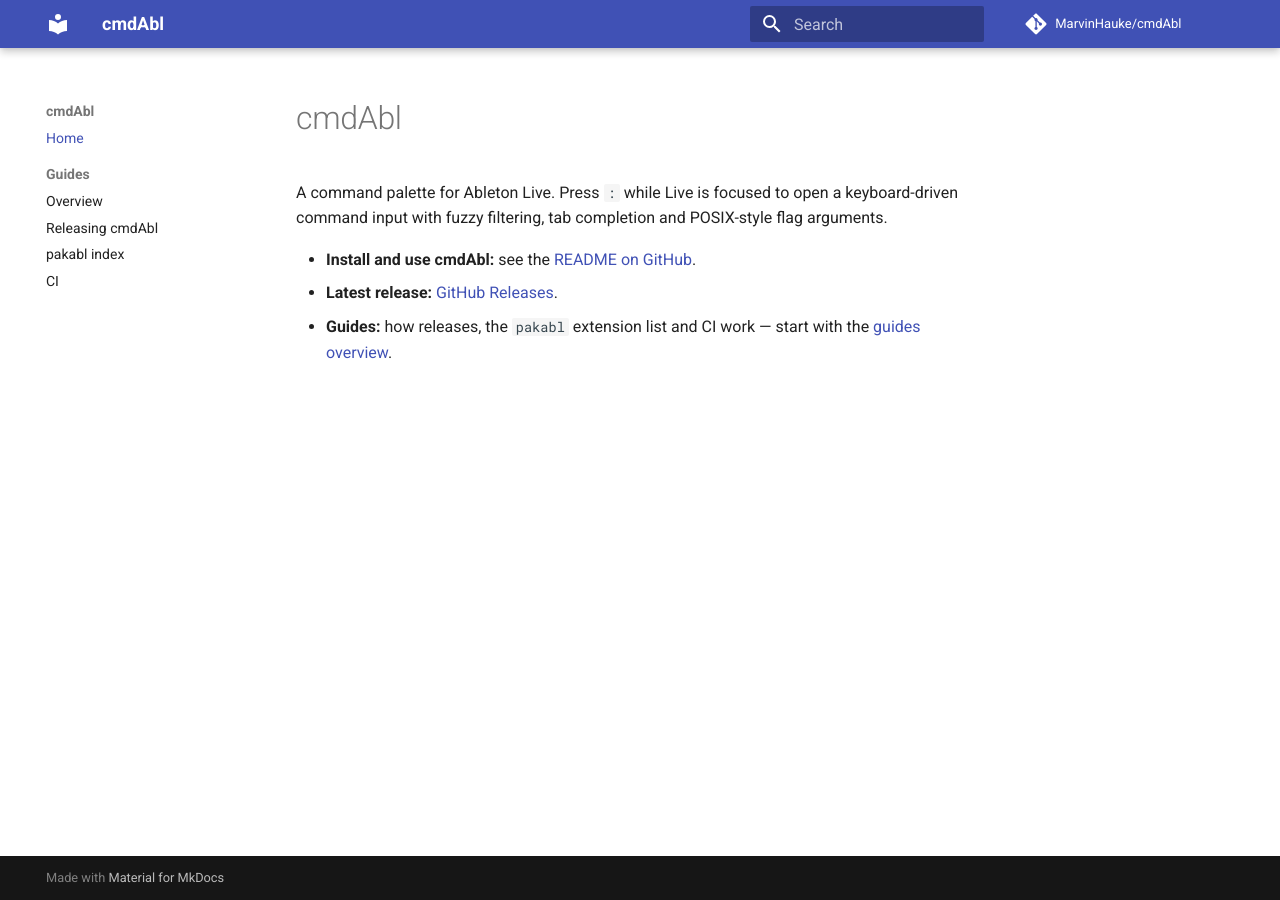
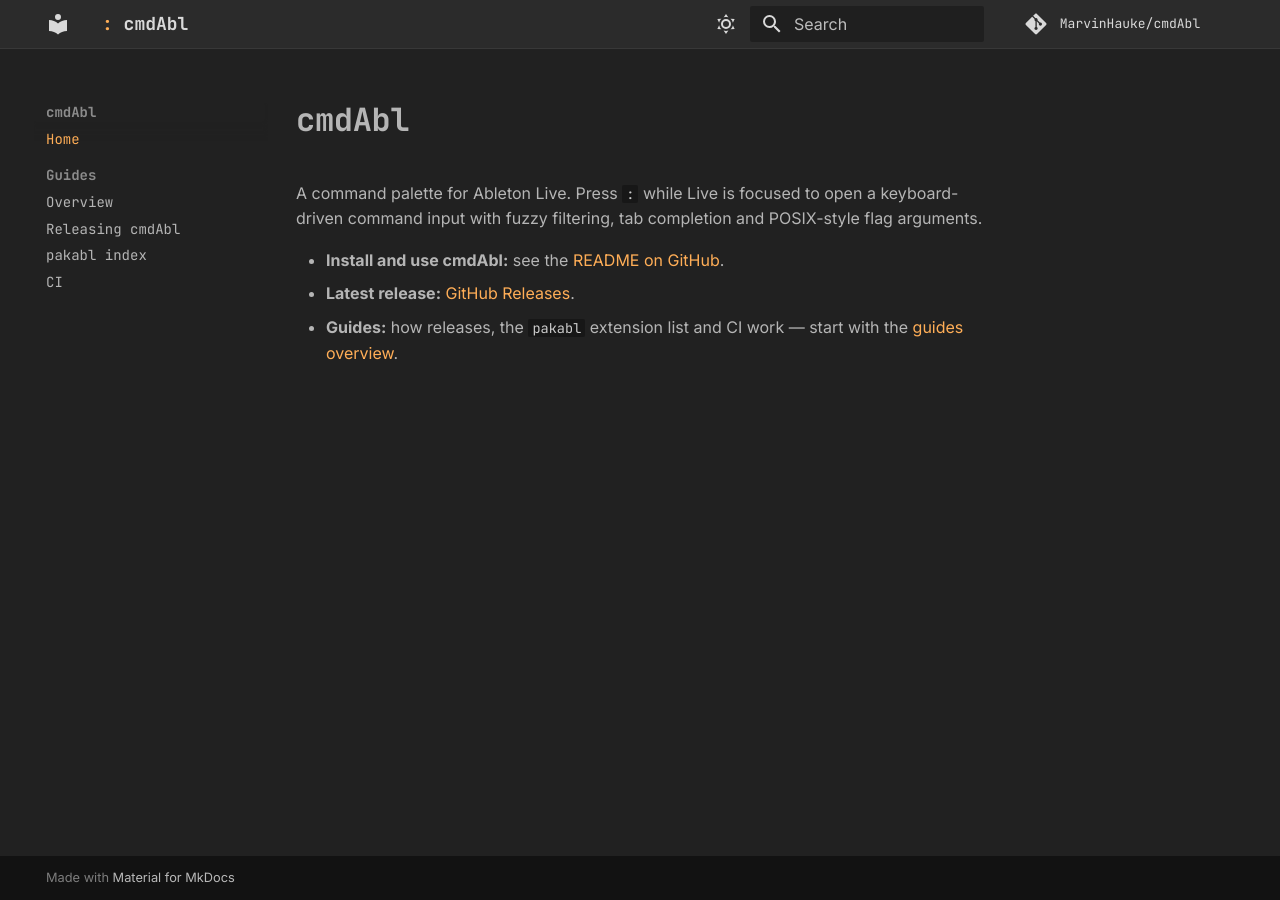
Before and after one commit to MarvinHauke/cmdAbl, an MkDocs documentation site: the page built from docs/index.md, in a window 1280 px wide. Built offline with MkDocs 1.6.1 and Material for MkDocs 9.7.7, drawn with Linux system fonts in a browser that asks for light colours; comment, search, counter and statistics services are not loaded.

Commit message:
docs: dark/light theme for the MkDocs site matching the cmdAbl palette
Dark by default with a light toggle; colors, monospace chrome and the orange
accent follow ui/shared.css, and the header shows the ":" palette prompt.

Co-Authored-By: Claude Sonnet 5.5 <noreply@anthropic.com>

```diff
--- /dev/null
+++ b/docs/stylesheets/cmdabl.css
@@ -0,0 +1,71 @@
+/* cmdAbl docs theme — mirrors the palette in ui/shared.css (Ableton-style dark greys,
+   monospace, one orange accent). Dark is the default; light keeps the same accent, darkened
+   for contrast on white. */
+
+:root {
+  --cmdabl-orange: hsl(31, 100%, 67%);
+}
+
+[data-md-color-scheme="slate"] {
+  --md-default-bg-color:           hsl(0, 0%, 13%);
+  --md-default-bg-color--light:    hsl(0, 0%, 17%);
+  --md-default-fg-color:           hsl(0, 0%, 71%);
+  --md-default-fg-color--light:    hsl(0, 0%, 55%);
+  --md-default-fg-color--lighter:  hsl(0, 0%, 38%);
+  --md-default-fg-color--lightest: hsl(0, 0%, 22%);
+
+  --md-primary-fg-color:           hsl(0, 0%, 17%);
+  --md-primary-bg-color:           hsl(0, 0%, 85%);
+  --md-accent-fg-color:            var(--cmdabl-orange);
+
+  --md-typeset-color:              hsl(0, 0%, 71%);
+  --md-typeset-a-color:            var(--cmdabl-orange);
+  --md-typeset-table-color:        hsl(0, 0%, 22%);
+
+  --md-code-bg-color:              hsl(0, 0%, 9%);
+  --md-code-fg-color:              hsl(0, 0%, 80%);
+  --md-code-hl-color:              hsla(31, 100%, 67%, 0.15);
+
+  --md-footer-bg-color:            hsl(0, 0%, 9%);
+  --md-footer-bg-color--dark:      hsl(0, 0%, 7%);
+}
+
+[data-md-color-scheme="default"] {
+  --md-primary-fg-color:           hsl(0, 0%, 17%);
+  --md-primary-bg-color:           hsl(0, 0%, 90%);
+  --md-accent-fg-color:            hsl(31, 100%, 38%);
+  --md-typeset-a-color:            hsl(31, 100%, 38%);
+  --md-code-bg-color:              hsl(0, 0%, 95%);
+}
+
+/* Monospace chrome, like the palette itself; body prose stays in the proportional font. */
+.md-header, .md-tabs, .md-nav, .md-typeset h1, .md-typeset h2, .md-typeset h3, .md-typeset h4 {
+  font-family: var(--md-code-font-family);
+}
+.md-typeset h1 { font-weight: 600; letter-spacing: -0.01em; color: var(--md-default-fg-color); }
+.md-typeset h2 { border-bottom: 1px solid var(--md-default-fg-color--lightest); padding-bottom: 0.2em; }
+
+/* The ":" prompt that opens the palette in Live. */
+.md-header__title .md-ellipsis:first-child::before,
+.md-nav__title .md-ellipsis::before {
+  content: ": ";
+  color: var(--md-accent-fg-color);
+}
+
+.md-header { box-shadow: none; border-bottom: 1px solid var(--md-default-fg-color--lightest); }
+
+.md-typeset table:not([class]) {
+  border: 1px solid var(--md-default-fg-color--lightest);
+  border-radius: 2px;
+  font-size: 0.72rem;
+}
+.md-typeset table:not([class]) th {
+  background: var(--md-default-bg-color--light);
+  color: var(--md-default-fg-color);
+}
+
+.md-typeset code { border-radius: 2px; }
+.md-typeset pre > code { border-left: 2px solid var(--md-accent-fg-color); }
+
+.md-nav__item .md-nav__link--active { color: var(--md-accent-fg-color); }
+.md-search__input { border-radius: 2px; }
--- a/mkdocs.yml
+++ b/mkdocs.yml
@@ -7,10 +7,30 @@ edit_uri: edit/main/docs/
 
 theme:
   name: material
+  font:
+    text: Inter
+    code: JetBrains Mono
+  palette:
+    # Dark first (matches the palette UI in Live); the toggle switches to light.
+    - scheme: slate
+      primary: custom
+      accent: custom
+      toggle:
+        icon: material/weather-sunny
+        name: Switch to light mode
+    - scheme: default
+      primary: custom
+      accent: custom
+      toggle:
+        icon: material/weather-night
+        name: Switch to dark mode
   features:
     - navigation.sections
     - content.code.copy
     - search.suggest
+
+extra_css:
+  - stylesheets/cmdabl.css
 
 # Only the guides are published for now. Everything else under docs/ stays repo-only
 # (docs/sdk-tree.md summarizes Ableton's SDK and is not for a public site).
```
